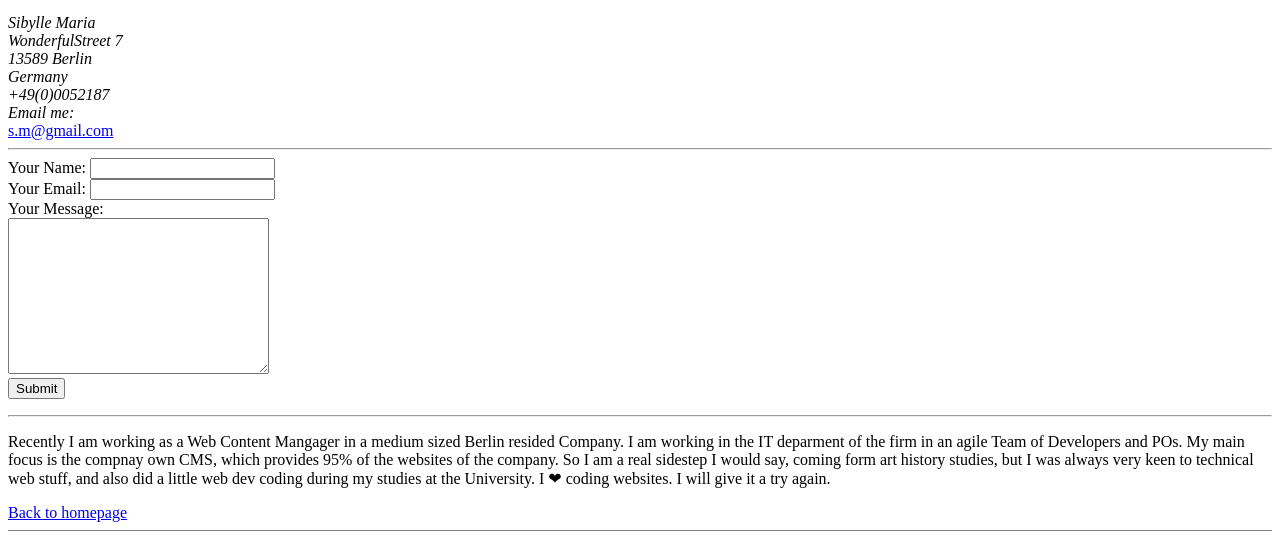
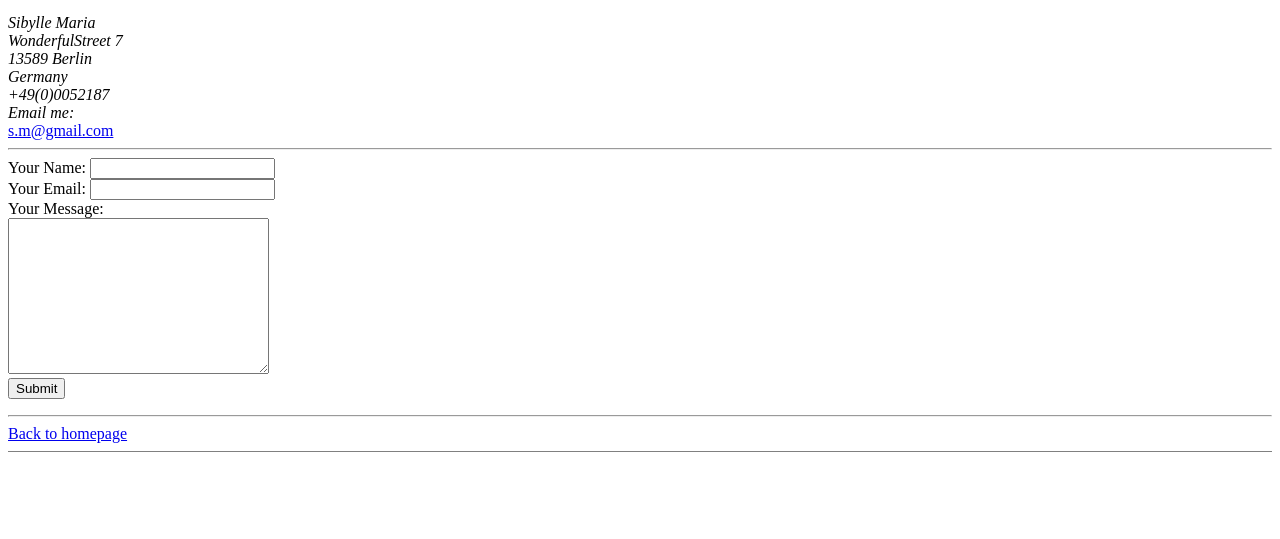
Before and after one commit to shugtactic/cv, a plain HTML site: page contact.html in a window 1280 px wide. Shown: the part 406-945 px from the top of the page. After the commit the page ends 866 px from the top, so only its background shows below. Drawn offline with Linux system fonts and the light colour scheme.

Commit message:
removed intro text

```diff
--- a/contact.html
+++ b/contact.html
@@ -31,13 +31,7 @@
 </form>
 <p></p>
 <hr>
-  <p>Recently I am working as a Web Content Mangager in a medium sized Berlin resided Company.
-    I am working in the IT deparment of the firm in an agile Team of Developers and POs.
-    My main focus is the compnay own CMS, which provides 95% of the websites of the company.
-    So I am a real sidestep I would say, coming form art history studies, but I was always
-    very keen to technical web stuff, and also did a little web dev coding during my studies
-    at the University. I &#10084; coding websites. I will give it a try again.
-  </p>
+
 
   <a href="index.html">Back to homepage</a>
 
```
